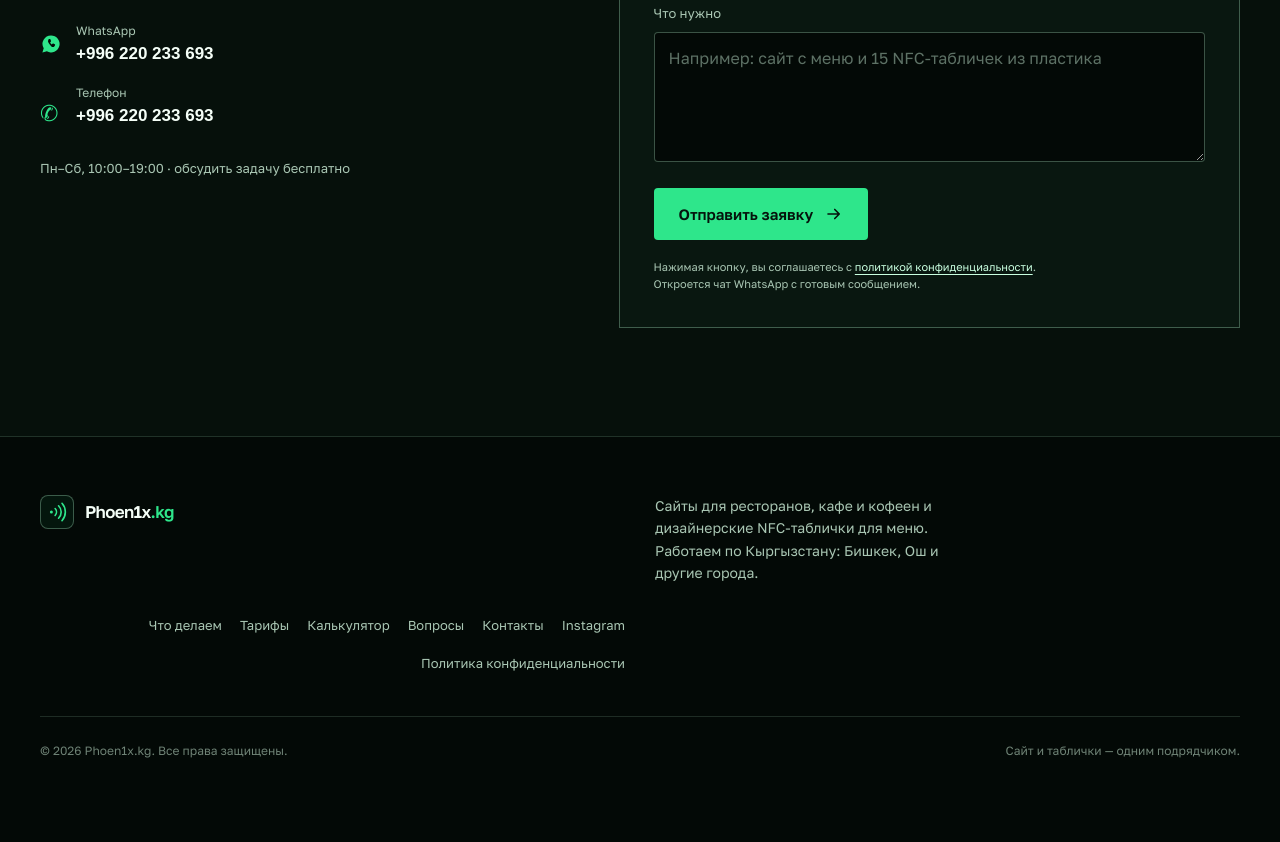
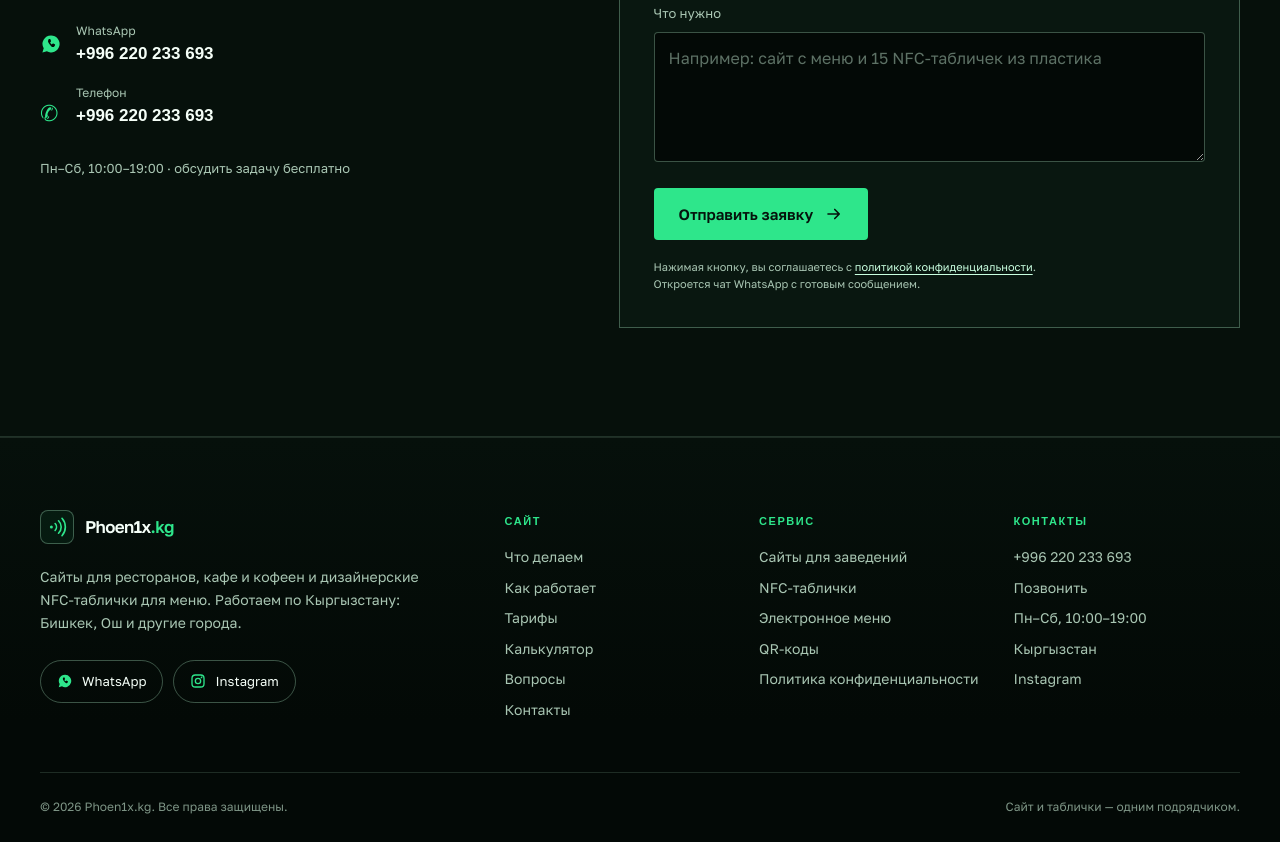
Before and after one commit to AntonioMontana74/Phoen1x.kg, a plain HTML site: page index.html in a window 1280 px wide. Shown: the part 6759-7601 px from the top of the page. Before the commit the page ends 7547 px from the top, so only its background shows below. Drawn offline with Linux system fonts and the light colour scheme; a web font is replaced by a local one.

Commit message:
Redesign footer with structured columns, social buttons and responsive layout

```diff
--- a/index.html
+++ b/index.html
@@ -585,15 +585,49 @@
     </section>
   </main>
 
-  <footer class="site-footer">
-    <div class="container footer-top">
-      <a class="brand" href="#top"><span class="brand-mark"><svg aria-hidden="true"><use href="#i-nfc"/></svg></span><span class="brand-name">Phoen1x<span>.kg</span></span></a>
-      <p>Сайты для ресторанов, кафе и кофеен и дизайнерские NFC-таблички для меню. Работаем по Кыргызстану: Бишкек, Ош и другие города.</p>
-      <nav aria-label="Навигация в подвале">
-        <a href="#features">Что делаем</a><a href="#tariffs">Тарифы</a><a href="#calc">Калькулятор</a><a href="#faq">Вопросы</a><a href="#contact">Контакты</a><a href="https://www.instagram.com/phoen1x.kg/" target="_blank" rel="noopener">Instagram</a><a href="privacy.html">Политика конфиденциальности</a>
-      </nav>
+  <footer class="site-footer" id="footer">
+    <div class="container">
+      <div class="footer-top">
+        <div class="footer-brand">
+          <a class="brand" href="#top"><span class="brand-mark"><svg aria-hidden="true"><use href="#i-nfc"/></svg></span><span class="brand-name">Phoen1x<span>.kg</span></span></a>
+          <p>Сайты для ресторанов, кафе и кофеен и дизайнерские NFC-таблички для меню. Работаем по Кыргызстану: Бишкек, Ош и другие города.</p>
+          <div class="footer-social">
+            <a href="https://wa.me/996220233693" target="_blank" rel="noopener" aria-label="Написать в WhatsApp"><svg aria-hidden="true"><use href="#i-wa"/></svg><span>WhatsApp</span></a>
+            <a href="https://www.instagram.com/phoen1x.kg/" target="_blank" rel="noopener" aria-label="Instagram Phoen1x.kg"><svg aria-hidden="true"><use href="#i-instagram"/></svg><span>Instagram</span></a>
+          </div>
+        </div>
+
+        <nav class="footer-nav" aria-label="Навигация в подвале">
+          <div class="footer-col">
+            <h3>Сайт</h3>
+            <a href="#features">Что делаем</a>
+            <a href="#how">Как работает</a>
+            <a href="#tariffs">Тарифы</a>
+            <a href="#calc">Калькулятор</a>
+            <a href="#faq">Вопросы</a>
+            <a href="#contact">Контакты</a>
+          </div>
+          <div class="footer-col">
+            <h3>Сервис</h3>
+            <a href="#features">Сайты для заведений</a>
+            <a href="#features">NFC-таблички</a>
+            <a href="#features">Электронное меню</a>
+            <a href="#features">QR-коды</a>
+            <a href="privacy.html">Политика конфиденциальности</a>
+          </div>
+          <div class="footer-col">
+            <h3>Контакты</h3>
+            <a href="https://wa.me/996220233693" target="_blank" rel="noopener">+996 220 233 693</a>
+            <a href="tel:+996220233693">Позвонить</a>
+            <span>Пн–Сб, 10:00–19:00</span>
+            <span>Кыргызстан</span>
+            <a href="https://www.instagram.com/phoen1x.kg/" target="_blank" rel="noopener">Instagram</a>
+          </div>
+        </nav>
+      </div>
+
+      <div class="footer-bottom"><span>© 2026 Phoen1x.kg. Все права защищены.</span><span>Сайт и таблички — одним подрядчиком.</span></div>
     </div>
-    <div class="container footer-bottom"><span>© 2026 Phoen1x.kg. Все права защищены.</span><span>Сайт и таблички — одним подрядчиком.</span></div>
   </footer>
 
   <a class="floating-wa" href="https://wa.me/996220233693" target="_blank" rel="noopener" aria-label="Написать в WhatsApp"><svg aria-hidden="true"><use href="#i-wa"/></svg></a>
--- a/styles.css
+++ b/styles.css
@@ -447,12 +447,33 @@ section[id] { scroll-margin-top: var(--header-h); }
 .form-status { font-size: 13px; color: var(--green); }
 
 /* Footer */
-.site-footer { padding: 58px 0 28px; }
-.footer-top { display: grid; grid-template-columns: 1fr 1fr; gap: 30px; align-items: start; padding-bottom: 42px; }
-.footer-top p { color: var(--muted); font-size: 14px; max-width: 320px; }
-.footer-top nav { display: flex; flex-wrap: wrap; gap: 18px; justify-content: flex-end; font-size: 13px; color: var(--muted); }
-.footer-top nav a:hover { color: var(--green); }
-.footer-bottom { display: flex; justify-content: space-between; gap: 20px; padding-top: 24px; border-top: 1px solid var(--line); font-size: 12px; color: #6f8376; }
+.site-footer {
+  padding: 72px 0 26px;
+  border-top: 1px solid var(--line);
+  background: linear-gradient(180deg, var(--bg-soft), var(--bg) 70%);
+}
+.footer-top { display: grid; grid-template-columns: minmax(260px, 1fr) minmax(0, 1.8fr); gap: 56px; padding-bottom: 52px; }
+.footer-brand p { margin-top: 20px; color: var(--muted); font-size: 14px; line-height: 1.65; max-width: 380px; }
+.footer-social { display: flex; flex-wrap: wrap; gap: 10px; margin-top: 26px; }
+.footer-social a {
+  display: inline-flex; align-items: center; gap: 9px;
+  padding: 10px 16px; border: 1px solid var(--line-strong); border-radius: 100px;
+  font-size: 13px; transition: border-color .2s, background .2s, color .2s;
+}
+.footer-social a:hover { border-color: var(--green); background: rgba(46,230,139,.08); color: var(--green-soft); }
+.footer-social svg { width: 16px; height: 16px; color: var(--green); }
+
+.footer-nav { display: grid; grid-template-columns: repeat(3, minmax(0, 1fr)); gap: 28px; padding-top: 6px; }
+.footer-col { display: flex; flex-direction: column; align-items: flex-start; gap: 11px; }
+.footer-col h3 {
+  font-family: "Unbounded", sans-serif; font-size: 11px; font-weight: 600;
+  letter-spacing: .14em; text-transform: uppercase; color: var(--green);
+  margin: 0 0 8px;
+}
+.footer-col a, .footer-col span { color: var(--muted); font-size: 14px; line-height: 1.4; transition: color .2s; }
+.footer-col a:hover { color: var(--text); }
+
+.footer-bottom { display: flex; justify-content: space-between; gap: 20px; padding-top: 24px; border-top: 1px solid var(--line); font-size: 12px; color: #7e9586; }
 
 .floating-wa { position: fixed; right: 22px; bottom: 22px; z-index: 40; width: 52px; height: 52px; display: grid; place-items: center; border-radius: 50%; background: var(--green); color: #05130c; box-shadow: 0 10px 30px rgba(46,230,139,.25); transition: transform .2s, background .2s; }
 .floating-wa svg { width: 26px; height: 26px; }
@@ -521,8 +542,8 @@ section[id] { scroll-margin-top: var(--header-h); }
   .tariff-featured { order: -1; }
   .case-grid { grid-template-columns: 1fr; }
   .calc-grid, .faq-grid, .contact-grid { grid-template-columns: 1fr; gap: 38px; }
-  .footer-top { grid-template-columns: 1fr; }
-  .footer-top nav { justify-content: flex-start; }
+  .footer-top { grid-template-columns: 1fr; gap: 40px; }
+  .footer-nav { grid-template-columns: repeat(2, minmax(0, 1fr)); gap: 32px 24px; }
   .footer-bottom { flex-direction: column; gap: 8px; }
 }
 
@@ -558,6 +579,11 @@ section[id] { scroll-margin-top: var(--header-h); }
   .plate-visual { transform: scale(.88); }
   .section-head h2, .calc-copy h2, .contact-copy h2 { font-size: 30px; }
   .ticker-track span { font-size: 10px; }
+  .site-footer { padding: 56px 0 24px; }
+  .footer-nav { gap: 26px 16px; }
+  .footer-col { gap: 9px; }
+  .footer-col h3 { margin-bottom: 4px; }
+  .footer-social a { flex: 1 1 auto; justify-content: center; }
 }
 
 /* ---------- Появление при прокрутке ---------- */
```
